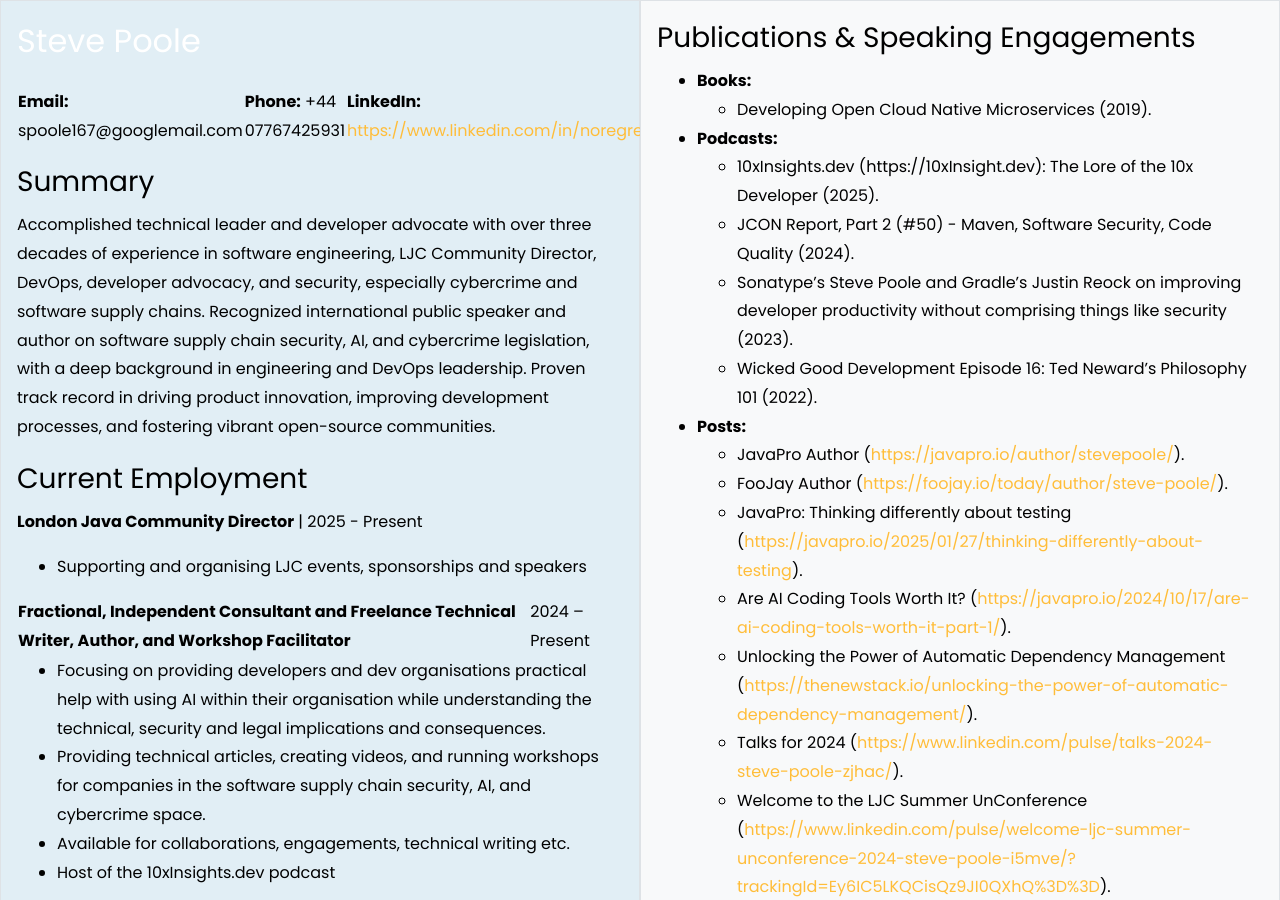
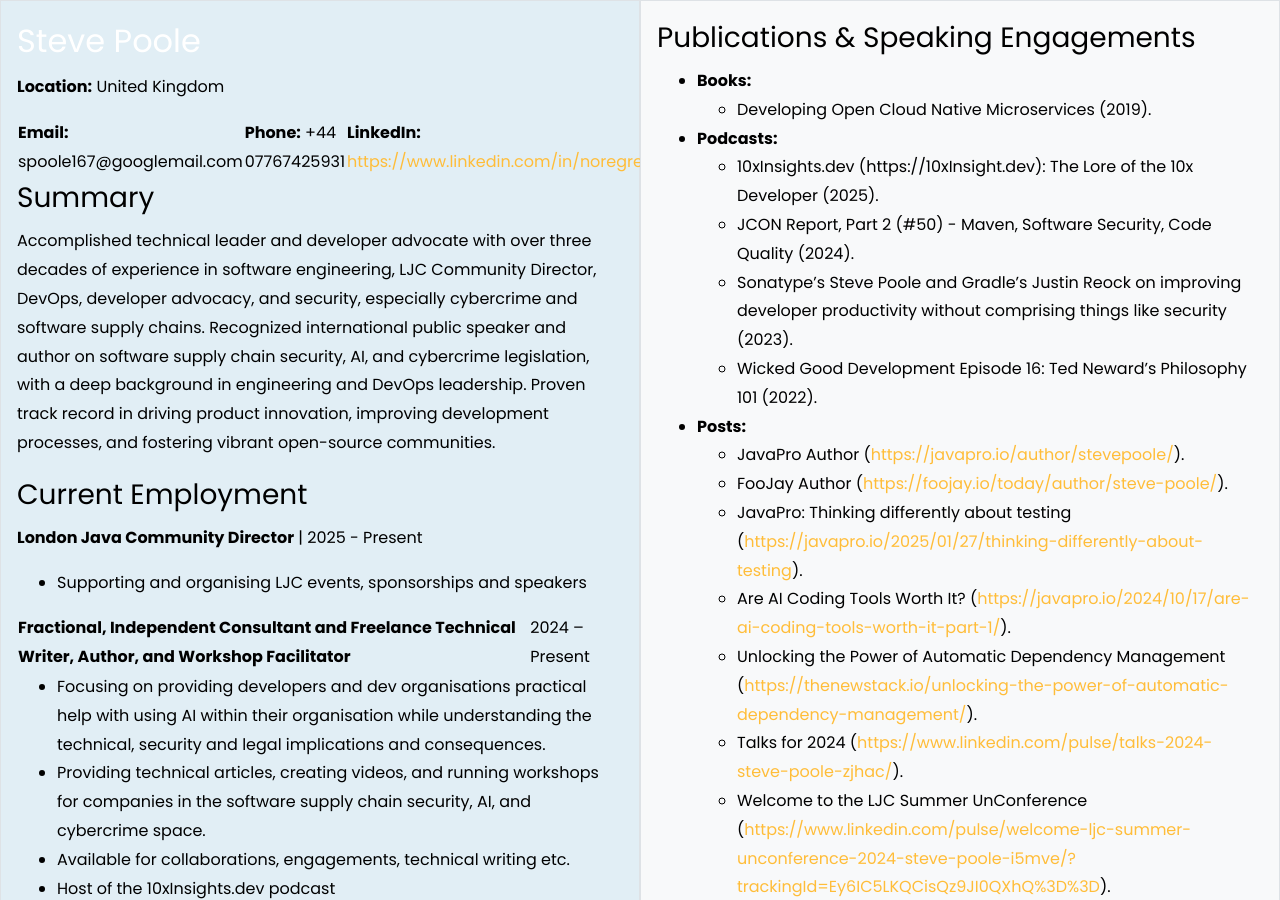
Before and after one commit to spoole167/spoole167.github.io, a Jekyll site: the page built from cv.md, in a window 1280 px wide and 900 px high. Built offline with Jekyll 4.4.1, drawn with Linux system fonts in a browser that asks for light colours.

Commit message:
Update cv.md

```diff
--- a/cv.md
+++ b/cv.md
@@ -7,7 +7,9 @@
 
 ## Steve Poole
 
-**Email:** spoole167@googlemail.com | **Phone:** +44 07767425931 | **LinkedIn:** [https://www.linkedin.com/in/noregressions](https://www.linkedin.com/in/noregressions) | **Location:** United Kingdom
+**Location:** United Kingdom
+
+**Email:** spoole167@googlemail.com | **Phone:** +44 07767425931 | **LinkedIn:** [https://www.linkedin.com/in/noregressions](https://www.linkedin.com/in/noregressions) |
 
 ### Summary
 
```
